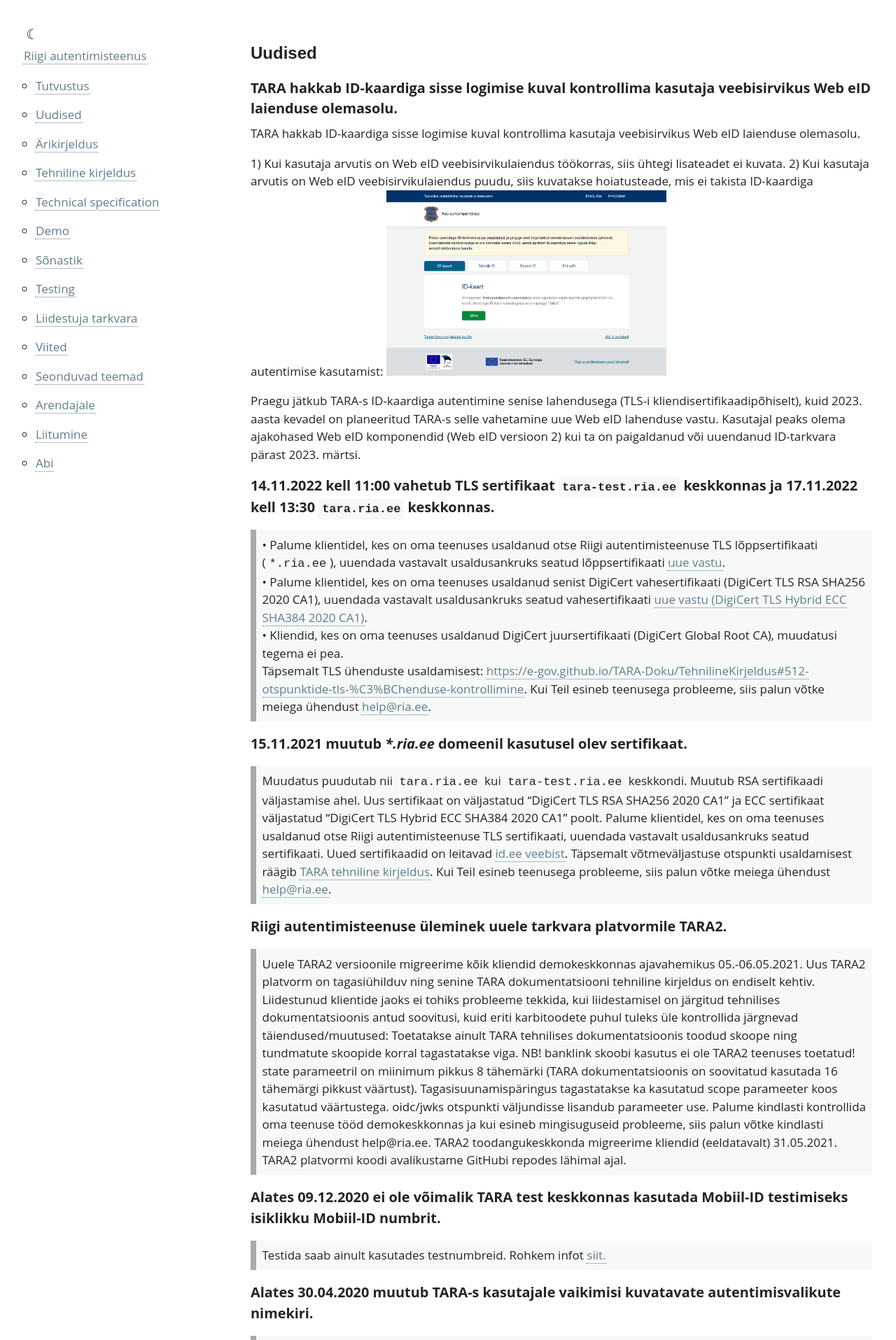
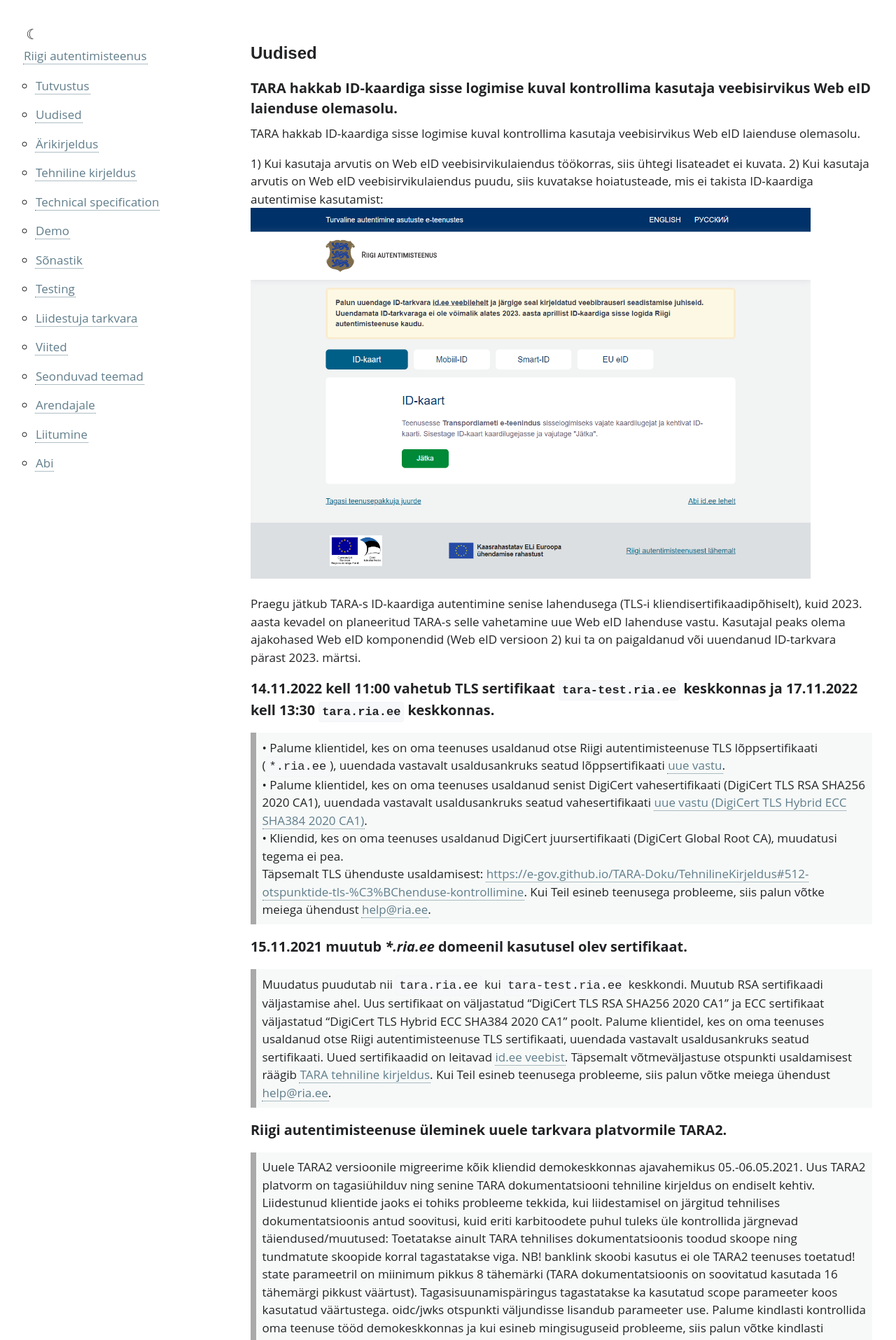
Before and after one commit to e-gov/TARA-Doku, a Jekyll site: the page built from Uudised.md, in a window 1280 px wide. Shown: the top 1915 px of the page at 70% size. Built offline with Jekyll 4.4.1, drawn with Linux system fonts in a browser that asks for light colours; our own code applies the rules of GitHub Pages for plain Markdown files.

Commit message:
Update Uudised.md

```diff
--- a/Uudised.md
+++ b/Uudised.md
@@ -9,7 +9,7 @@ TARA hakkab ID-kaardiga sisse logimise kuval kontrollima kasutaja veebisirvikus
 
 1) Kui kasutaja arvutis on Web eID veebisirvikulaiendus töökorras, siis ühtegi lisateadet ei kuvata.
 2) Kui kasutaja arvutis on Web eID veebisirvikulaiendus puudu, siis kuvatakse hoiatusteade, mis ei takista ID-kaardiga autentimise kasutamist:
-<img src='img/TARA_Web-eID.png' style='width:400px'>
+<img src='img/TARA_Web-eID.png' style='width:800px'>
 
 Praegu jätkub TARA-s ID-kaardiga autentimine senise lahendusega (TLS-i kliendisertifikaadipõhiselt), kuid 2023. aasta kevadel on planeeritud TARA-s selle vahetamine uue Web eID lahenduse vastu.
 Kasutajal peaks olema ajakohased Web eID komponendid (Web eID versioon 2) kui ta on paigaldanud või uuendanud ID-tarkvara pärast 2023. märtsi.
```
